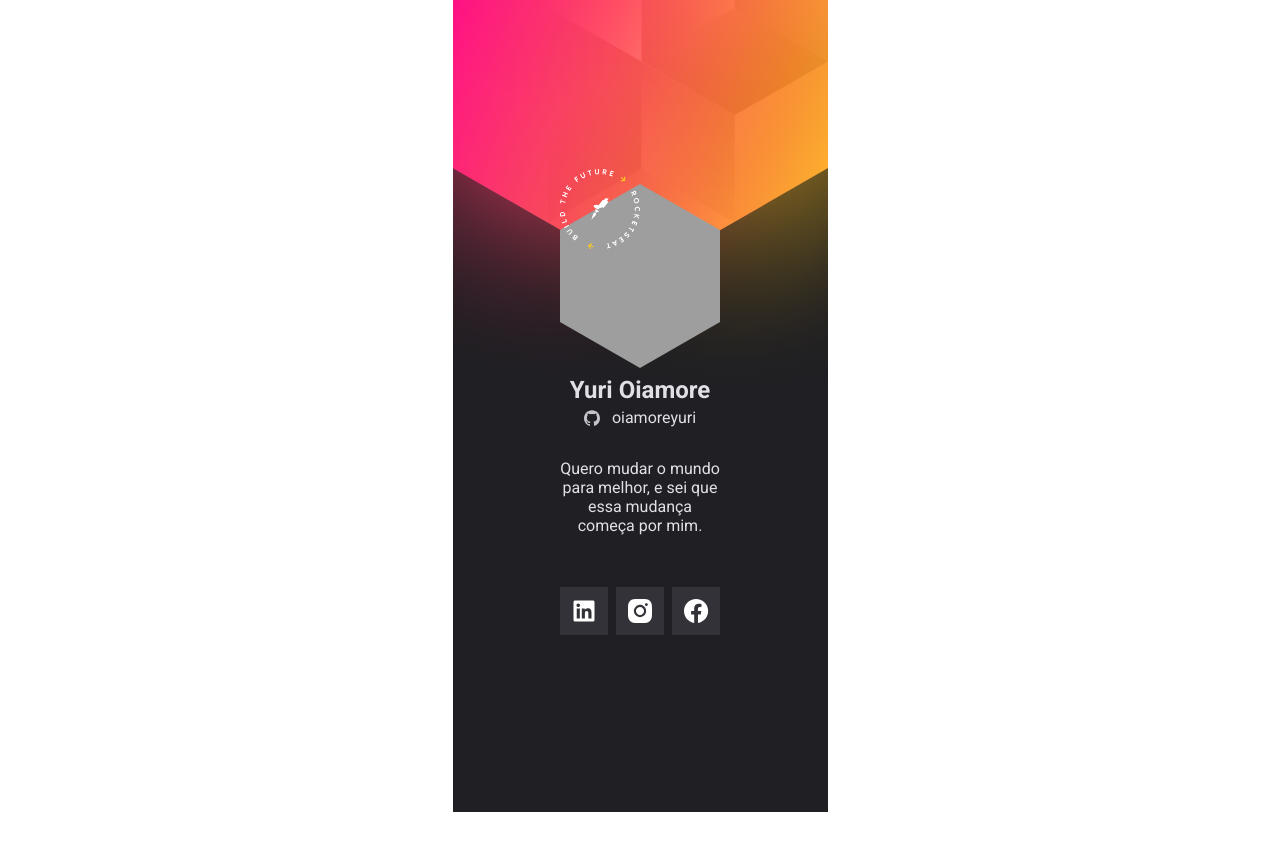
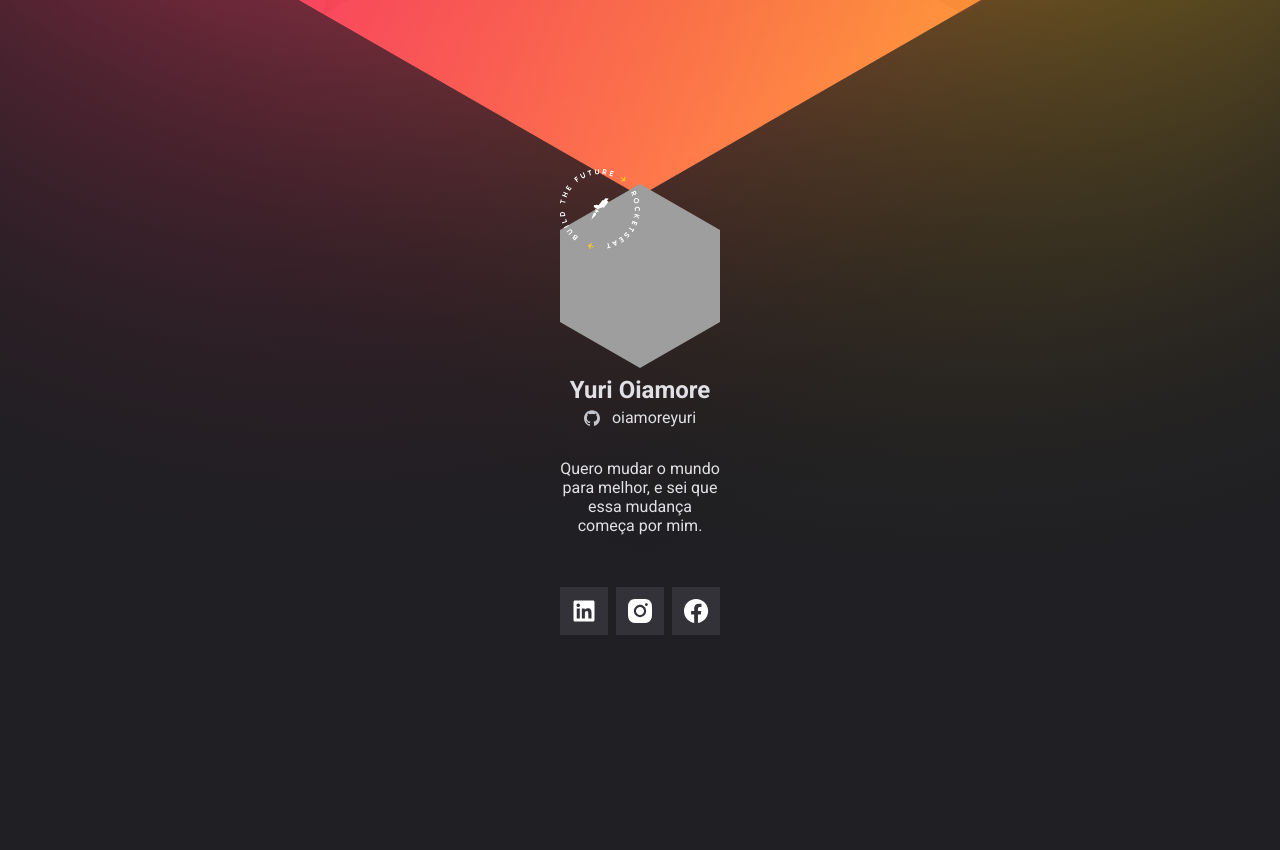
Before and after one commit to oiamoreyuri/cracha-nlw, a plain HTML site: page index.html in a window 1280 px wide. Before the commit the page ends 812 px from the top, so only its background shows below. Drawn offline with Linux system fonts and the light colour scheme; no server answers; grey boxes are pictures that could not be loaded.

Commit message:
Add files via upload

```diff
--- a/index.html
+++ b/index.html
@@ -1,7 +1,11 @@
 <!DOCTYPE html>
 
-<html>
+<html lang = "pt_BR">
   <head>
+    <meta charset="UTF-8">
+    <meta http-equiv="X-UA-Compatible" content="IE=edge">
+    <meta name="viewport" content="width=device-width, initial-scale=1.0">
+
     <title>YuriCOS - DoWhile 2021.</title>
     <link rel="stylesheet" href="style.css" />
     <link rel="preconnect" href="https://fonts.googleapis.com">
--- a/style.css
+++ b/style.css
@@ -18,9 +18,10 @@ body {
 }
 
 main {
-  background: url(images/background.svg);
-  width: 375px;
-  height: 812px;
+  background: url(images/background.svg) no-repeat center/cover;
+  width: 100vw;
+  min-height: 812px;
+  height: 100vw;
 }
 
 .container {
```
